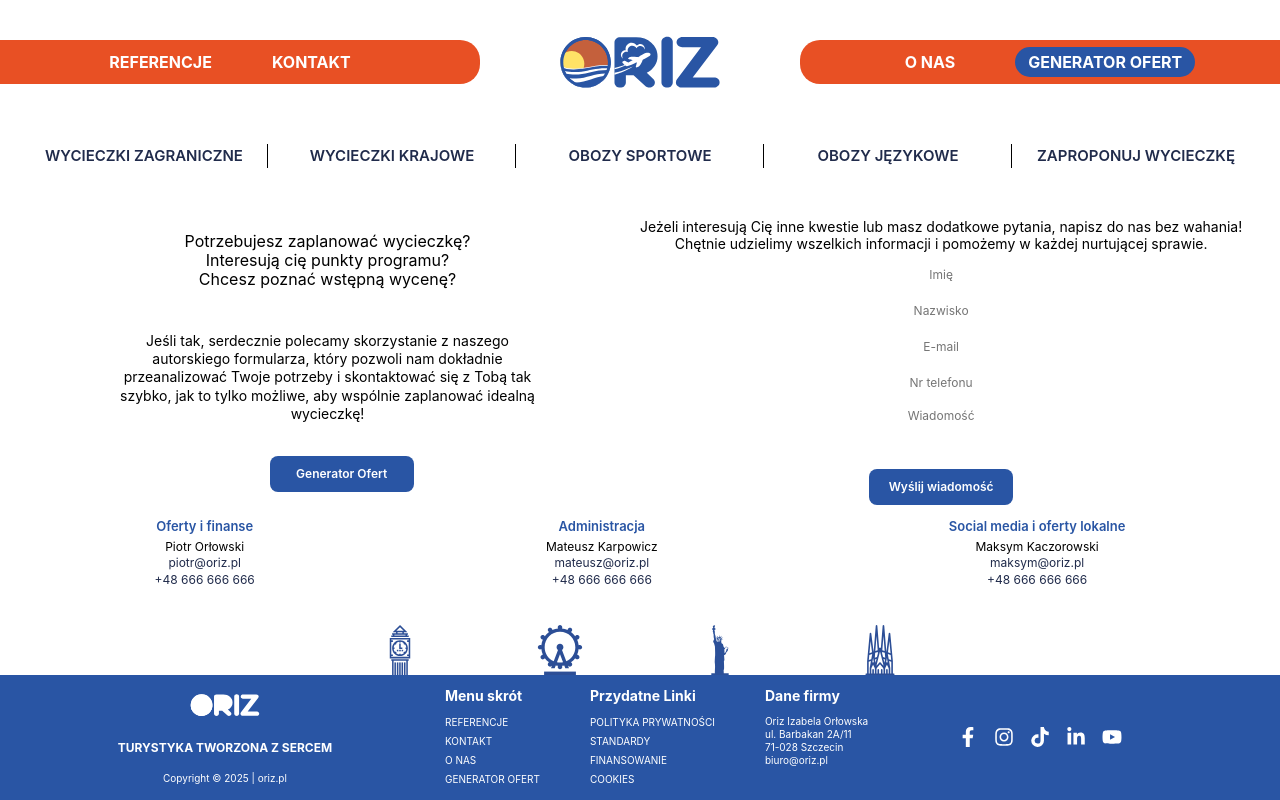
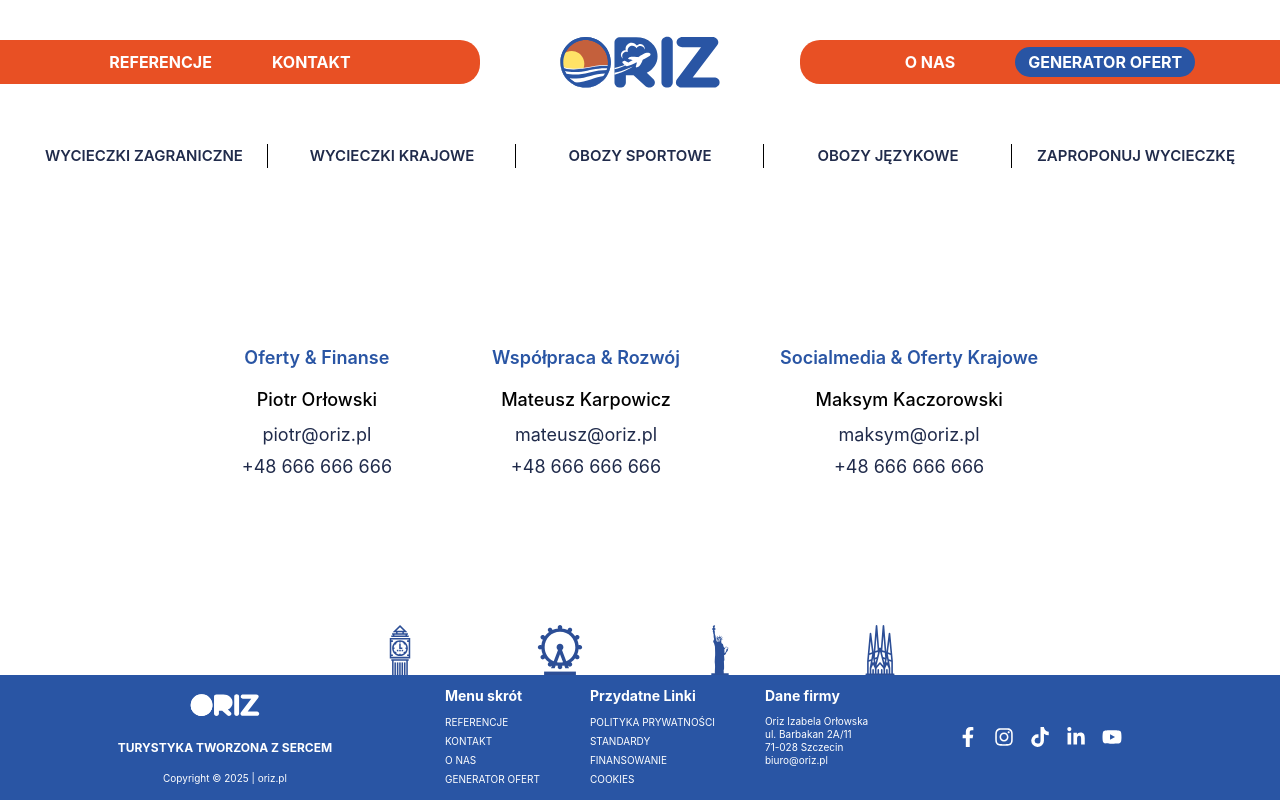
Before and after one commit to MateuszKarpowicz/ORIZWEBSITE, a React (Vite) app: page /contact in a window 1280 px wide. Built offline with nearby package versions, Linux system fonts and the light colour scheme.

Commit message:
dopuszka

```diff
--- a/src/App.jsx
+++ b/src/App.jsx
@@ -7,6 +7,9 @@ import References from './pages/References';
 import ProposeTrip from './pages/ProposeTrip';
 import DestinationPage from './pages/DestinationPage';
 import FundingPage from './pages/FundingPage';
+import PrivacyPolicy from './pages/PrivacyPolicy';
+import Standards from './pages/Standards';
+import Cookies from './pages/Cookies';
 import { CategoryProvider } from './context/CategoryContext';
 import { HelmetProvider } from 'react-helmet-async';
 
@@ -29,6 +32,9 @@ function App() {
               <Route path="zaproponuj-wycieczke" element={<ProposeTrip />} />
               <Route path="destination/:slug" element={<DestinationPage />} />
               <Route path="funding" element={<FundingPage />} />
+              <Route path="polityka-prywatnosci" element={<PrivacyPolicy />} />
+              <Route path="standardy" element={<Standards />} />
+              <Route path="cookies" element={<Cookies />} />
             </Route>
           </Routes>
         </Router>
--- a/src/components/layout/Footer.jsx
+++ b/src/components/layout/Footer.jsx
@@ -15,8 +15,8 @@ import {
 function Footer() {
   const navLinks = [
     { path: "/references", label: "REFERENCJE" },
-    { path: "/kontakt", label: "KONTAKT" },
-    { path: "/o-nas", label: "O NAS" },
+    { path: "/contact", label: "KONTAKT" },
+    { path: "/about", label: "O NAS" },
     {
       path: "https://oferty.oriz.pl",
       label: "GENERATOR OFERT",
--- a/src/pages/Contact.jsx
+++ b/src/pages/Contact.jsx
@@ -2,12 +2,6 @@ import React from 'react';
 import SEO from '../components/SEO';
 
 function Contact() {
-  const handleSubmit = (e) => {
-    e.preventDefault();
-    // Tutaj możesz dodać logikę wysyłania formularza
-    console.log("Formularz wysłany");
-  };
-
   return (
     <div className="contact">
       <SEO
@@ -17,94 +11,16 @@ function Contact() {
         url="https://oriz.pl/contact"
       />
       <div className="contact__content">
-        <div className="contact__left">
-          <h2 className="contact__subtitle">
-            Potrzebujesz zaplanować wycieczkę?
-            <br />
-            Interesują cię punkty programu?
-            <br />
-            Chcesz poznać wstępną wycenę?
-          </h2>
-
-          <p className="contact__description">
-            Jeśli tak, serdecznie polecamy skorzystanie z naszego autorskiego
-            formularza, który pozwoli nam dokładnie przeanalizować Twoje
-            potrzeby i skontaktować się z Tobą tak szybko, jak to tylko możliwe,
-            aby wspólnie zaplanować idealną wycieczkę!
-          </p>
-
-          <div className="contact__cta">
-            <div className="arrow-animation">➜</div>
-            <a
-              href="https://oferty.oriz.pl"
-              className="button"
-              target="_blank"
-              rel="noopener noreferrer"
-            >
-              Generator Ofert
-            </a>
-          </div>
-        </div>
-
-        <div className="contact__right">
-          <p className="contact__form-info">
-            Jeżeli interesują Cię inne kwestie lub masz dodatkowe pytania,
-            napisz do nas bez wahania!
-            <br />
-            Chętnie udzielimy wszelkich informacji i pomożemy w każdej
-            nurtującej sprawie.
-          </p>
-
-          <form className="contact__form" onSubmit={handleSubmit}>
-            <input
-              type="text"
-              placeholder="Imię"
-              className="contact__input"
-              required
-            />
-            <input
-              type="text"
-              placeholder="Nazwisko"
-              className="contact__input"
-              required
-            />
-            <input
-              type="email"
-              placeholder="E-mail"
-              className="contact__input"
-              required
-            />
-            <input
-              type="tel"
-              placeholder="Nr telefonu"
-              className="contact__input"
-              required
-              pattern="[0-9]{9}"
-              title="Wprowadź 9-cyfrowy numer telefonu"
-            />
-            <textarea
-              placeholder="Wiadomość"
-              className="contact__textarea"
-              required
-              minLength="10"
-            ></textarea>
-            <button type="submit" className="button contact__submit">
-              Wyślij wiadomość
-            </button>
-          </form>
-        </div>
-      </div>
-
         <div className="contact__footer">
           <div className="contact__section">
-          <h3 className="contact__section-title">Oferty i finanse</h3>
+            <h3 className="contact__section-title">Oferty & Finanse</h3>
             <p>Piotr Orłowski</p>
             <a href="mailto:piotr@oriz.pl">piotr@oriz.pl</a>
             <a href="tel:+48666666666">+48 666 666 666</a>
           </div>
 
           <div className="contact__section">
-          <h3 className="contact__section-title">Administracja</h3>
+            <h3 className="contact__section-title">Współpraca & Rozwój</h3>
             <p>Mateusz Karpowicz</p>
             <a href="mailto:mateusz@oriz.pl">mateusz@oriz.pl</a>
             <a href="tel:+48666666666">+48 666 666 666</a>
@@ -112,7 +28,7 @@ function Contact() {
 
           <div className="contact__section">
             <h3 className="contact__section-title">
-            Social media i oferty lokalne
+              Socialmedia & Oferty Krajowe
             </h3>
             <p>Maksym Kaczorowski</p>
             <a href="mailto:maksym@oriz.pl">maksym@oriz.pl</a>
@@ -120,6 +36,7 @@ function Contact() {
           </div>
         </div>
       </div>
+    </div>
   );
 }
 
--- /dev/null
+++ b/src/pages/Standards.jsx
@@ -0,0 +1,21 @@
+import React from 'react';
+import SEO from '../components/SEO';
+
+function Standards() {
+  return (
+    <div className="standards">
+      <SEO
+        title="Standardy"
+        description="Standardy obsługi i bezpieczeństwa w biurze podróży ORIZ."
+        keywords="standardy obsługi, bezpieczeństwo wycieczek, jakość usług"
+        url="https://oriz.pl/standardy"
+      />
+      <h1 className="standards__title">Standardy</h1>
+      <div className="standards__content">
+        {/* Treść standardów */}
+      </div>
+    </div>
+  );
+}
+
+export default Standards;
--- a/src/styles/index.css
+++ b/src/styles/index.css
@@ -12,6 +12,7 @@
 @import "./pages/contact.css";
 @import "./pages/references.css";
 @import "./pages/about.css";
+@import "./pages/policy.css";
 
 #root {
   min-height: 100vh;
--- a/src/styles/pages/contact.css
+++ b/src/styles/pages/contact.css
@@ -7,314 +7,75 @@
   margin: 0 auto;
   display: flex;
   flex-direction: column;
+  justify-content: center;
+  min-height: calc(100vh - 200px);
 }
 
 .contact__content {
   display: flex;
-  padding: 40px 0;
-}
-.contact__left {
-  width: 50%;
-  display: flex;
-  flex-direction: column;
-  justify-content: space-evenly;
+  padding: 0;
+  justify-content: center;
   align-items: center;
-}
-
-.contact__subtitle {
-  font-size: 20px;
-  line-height: 1.8;
-  margin-bottom: 30px;
-  text-align: center;
-}
-
-.contact__description {
-  text-align: center;
-  margin-bottom: 60px;
-  line-height: 1.5;
-  font-size: 14px;
-  width: 70%;
-}
-.contact__form {
-  display: flex;
-  flex-direction: column;
-  align-items: center;
-}
-.contact__form-info {
-  text-align: center;
-  margin-bottom: 16px;
-  line-height: 1.5;
-  font-size: 16px;
-}
-
-.contact__input,
-.contact__textarea {
-  text-align: center;
-  width: 50%;
-  padding: 5px;
-  margin-bottom: 8px;
-  border: 1px solid var(--color-border);
-  border-radius: 8px;
-  background-color: var(--color-background-light);
-  font-size: 14px;
-}
-
-.contact__textarea {
-  height: 50px;
-  resize: none;
-}
-
-.button {
-  display: inline-block;
-  padding: 8px 16px;
-  background-color: var(--color-primary);
-  color: white;
-  text-decoration: none;
-  border-radius: 8px;
-  font-weight: 600;
-  font-size: 14px;
-  transition: all 0.3s ease;
-}
-
-.button:hover {
-  background-color: var(--color-secondary);
-  color: white;
+  flex: 1;
 }
 
 .contact__footer {
   display: flex;
   justify-content: space-around;
-  border-top: 1px solid var(--color-border);
+  gap: 100px;
+  width: 100%;
+  max-width: 1000px;
 }
+
 .contact__section {
   display: flex;
   flex-direction: column;
   align-items: center;
+  text-align: center;
 }
+
 .contact__section-title {
   color: var(--color-primary);
-  font-size: 16px;
+  font-size: 18px;
   font-weight: 600;
-  margin-bottom: 8px;
+  margin-bottom: 15px;
 }
 
 .contact__section p {
-  margin-bottom: 4px;
-  font-size: 14px;
+  margin-bottom: 8px;
+  font-size: 18px;
+  font-weight: 500;
 }
 
 .contact__section a {
   display: block;
   color: var(--color-text);
   text-decoration: none;
-  margin-bottom: 2px;
-  font-size: 14px;
+  margin-bottom: 5px;
+  font-size: 18px;
+  transition: color 0.3s ease;
 }
 
-.contact__cta {
-  display: flex;
-  align-items: center;
-  gap: 16px;
-}
-
-.arrow-animation {
-  font-size: 24px;
-  animation: pointArrow 1.5s infinite;
+.contact__section a:hover {
   color: var(--color-primary);
 }
 
-.contact__submit {
-  margin-top: 8px;
-  border: none;
-  cursor: pointer;
-  transition: all 0.3s ease;
-}
-
-.contact__submit:hover {
-  background-color: var(--color-secondary);
-  color: white;
-}
-
-.contact__input:invalid,
-.contact__textarea:invalid {
-  border-color: #ff4444;
-}
-
-.contact__input:valid,
-.contact__textarea:valid {
-  border-color: #44aa44;
-}
-
-@media (max-width: 1200px) {
-  .contact__content {
-    padding: 80px 20px;
-  }
-}
-@media (max-width: 900px) {
-  .contact__content {
-    padding: 50px 20px;
-  }
-  .contact__left {
-    width: 100%;
-  }
-}
 @media (max-width: 768px) {
   .contact {
-    justify-content: space-evenly;
-  }
-  .contact__left {
-    display: none;
-  }
-  .contact__form-info {
-    font-size: 14px;
-    font-weight: 500;
-  }
-  .contact__right {
-    padding: 50px 20px 20px 20px;
-  }
-  .contact__section-title {
-    text-align: center;
-    font-size: 13px;
-  }
-  .contact__section p {
-    font-size: 12px;
-    text-align: center;
-  }
-  .contact__section a {
-    font-size: 12px;
-    text-align: center;
-  }
-}
-@media (max-width: 500px) {
-  .contact__content {
-    padding: 0px;
-  }
-  .contact__right {
-    padding: 30px 10px 0 10px;
-  }
-  .contact__content {
-    padding: 10px;
-  }
-  .contact__form-info {
-    font-size: 12px;
-  }
-  .contact__form {
-    height: 70%;
-  }
-  .footer__icons {
-    display: none;
-  }
-  .contact__section-title {
-    font-size: 12px;
-  }
-  .contact__section p {
-    font-size: 10px;
-  }
-  .contact__section a {
-    font-size: 10px;
-  }
-}
-@keyframes pointArrow {
-  0% {
-    transform: translateX(0);
-    opacity: 0;
-  }
-  50% {
-    transform: translateX(10px);
-    opacity: 1;
-  }
-  100% {
-    transform: translateX(0);
-    opacity: 0;
-  }
-}
-
-@media (max-height: 800px) and (min-width: 769px) {
-  .contact {
-    padding: 15px;
+    min-height: calc(100vh - 150px);
   }
 
-  .contact__title {
-    font-size: 24px;
-    padding-bottom: 5px;
-  }
-
-  .contact__content {
-    padding-bottom: 20px;
-    padding: 0;
-  }
-
-  /* Lewa strona */
-  .contact__subtitle {
-    font-size: 16px;
-    line-height: 1.2;
-  }
-
-  .contact__description {
-    line-height: 1.3;
-    font-size: 14px;
-    margin-bottom: 20px;
-  }
-
-  .contact__cta {
-    gap: 15px;
-  }
-
-  /* Prawa strona */
-  .contact__form-info {
-    margin-bottom: 6px;
-    font-size: 14px;
-    line-height: 1.2;
-    padding: 0;
-  }
-
-  .contact__input,
-  .contact__textarea {
-    padding: 4px 8px;
-    margin-bottom: 4px;
-    font-size: 12px;
-    height: 24px;
-  }
-
-  .contact__textarea {
-    height: 50px;
-  }
-
-  .contact__submit {
-    margin-top: 4px;
-    height: 28px;
-    font-size: 12px;
-  }
-
-  /* Footer */
   .contact__footer {
-    padding-top: 12px;
-    gap: 12px;
+    flex-direction: column;
+    gap: 40px;
   }
 
   .contact__section-title {
-    font-size: 13px;
-    margin-bottom: 4px;
+    font-size: 16px;
   }
 
   .contact__section p,
   .contact__section a {
-    font-size: 12px;
-    margin-bottom: 2px;
-    line-height: 1.2;
-  }
-
-  .button {
-    padding: 4px 12px;
-    font-size: 12px;
-    height: 28px; /* Taka sama wysokość dla obu buttonów */
-    display: flex;
-    align-items: center;
-    justify-content: center;
-    min-width: 120px; /* Minimalna szerokość dla spójności */
-  }
-
-  .arrow-animation {
-    font-size: 16px;
+    font-size: 14px;
   }
 }
--- /dev/null
+++ b/src/styles/pages/policy.css
@@ -0,0 +1,41 @@
+.policy,
+.standards,
+.cookies {
+  max-width: 1200px;
+  margin: 0 auto;
+  padding: 40px 20px;
+}
+
+.policy__title,
+.standards__title,
+.cookies__title {
+  color: var(--color-primary);
+  font-size: 28px;
+  font-weight: 800;
+  margin-bottom: 30px;
+  text-align: center;
+}
+
+.policy__content,
+.standards__content,
+.cookies__content {
+  line-height: 1.6;
+  font-size: 16px;
+  color: var(--color-text);
+  text-align: justify;
+}
+
+@media (max-width: 768px) {
+  .policy__title,
+  .standards__title,
+  .cookies__title {
+    font-size: 24px;
+    margin-bottom: 20px;
+  }
+
+  .policy__content,
+  .standards__content,
+  .cookies__content {
+    font-size: 14px;
+  }
+}
```
Also changed, not shown: src/pages/Cookies.jsx (added, +21 -0 lines), src/pages/PrivacyPolicy.jsx (added, +21 -0 lines). Lines whose indentation alone changed are shown as unchanged.
